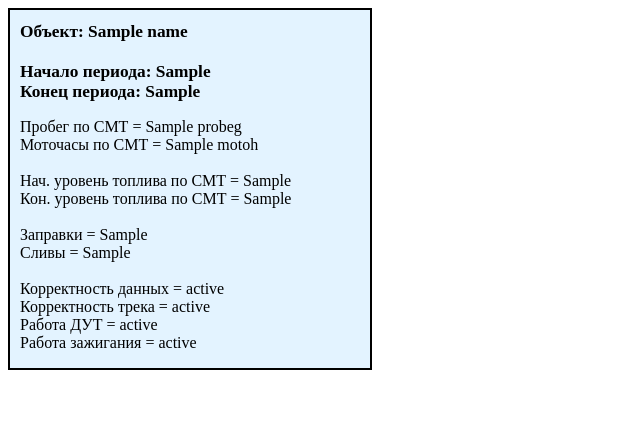
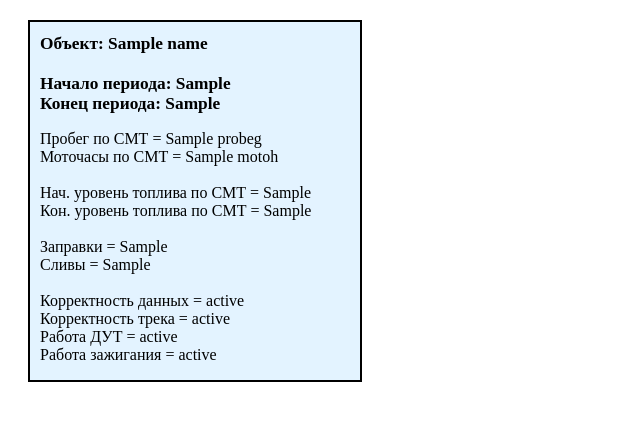
Before and after one commit to Gizloo/M2MServer, a Flask app: template templates/test_first.html in a window 1280 px wide. Shown: the top 421 px of the page, without its empty margins (0-640 px from the left). Run offline with Flask 2, Linux system fonts and the light colour scheme; the template is opened without the code that fills it: most values are stand-ins (such as "Sample title", 1, 10 or a date in 2020).

Commit message:
Добавил вывод для тестирования (1ый)

```diff
--- a/templates/test_first.html
+++ b/templates/test_first.html
@@ -11,17 +11,18 @@
         /*font-family: Verdana, Arial, Helvetica, sans-serif; */
         font-size: 12pt; /* Размер шрифта в пунктах */
        }
-       div {
+       .target {
+        margin: 20px;
         border: 2px solid #000;
         padding-left: 10px;
-        width: 350px;
+        width: 320px;
         background-color: #e3f3ff;
         }
     </style>
     </head>
 
     <body>
-    <div>
+    <div class="target">
       <h1>
           Объект: {{ name }}
           <br>
```
